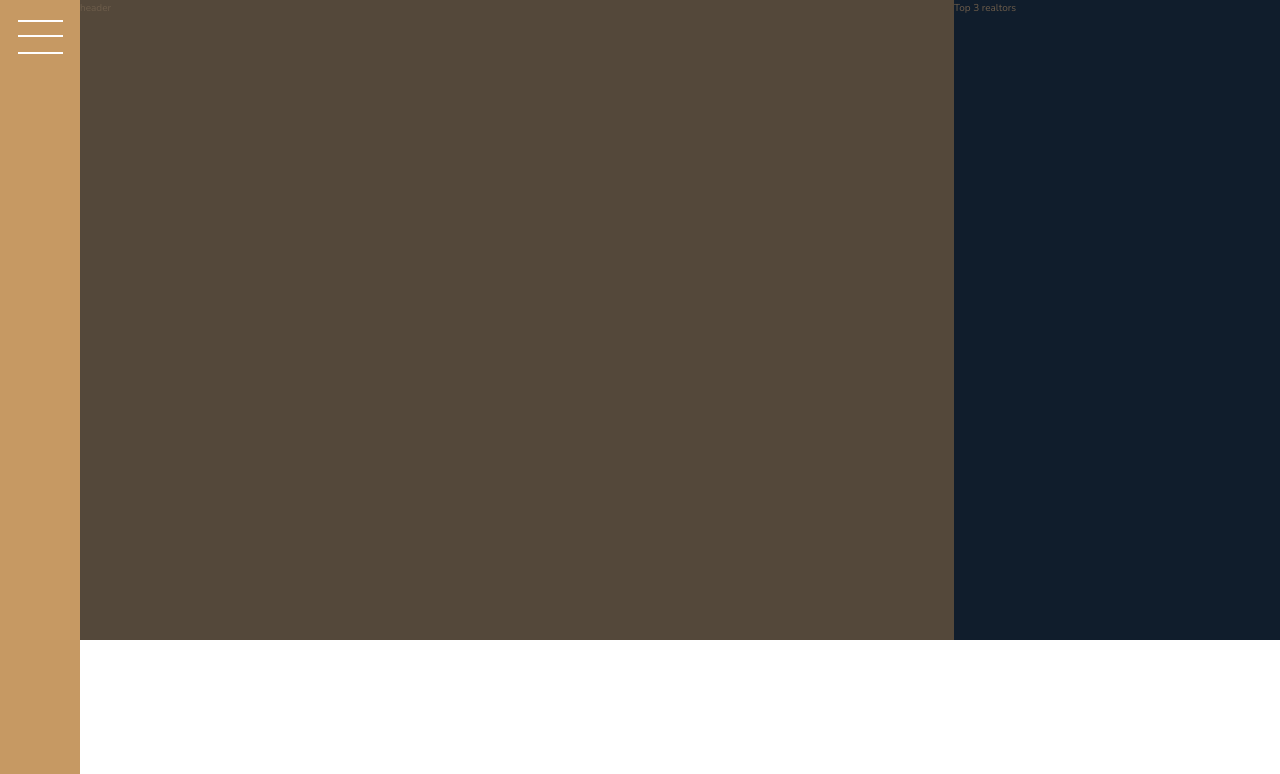
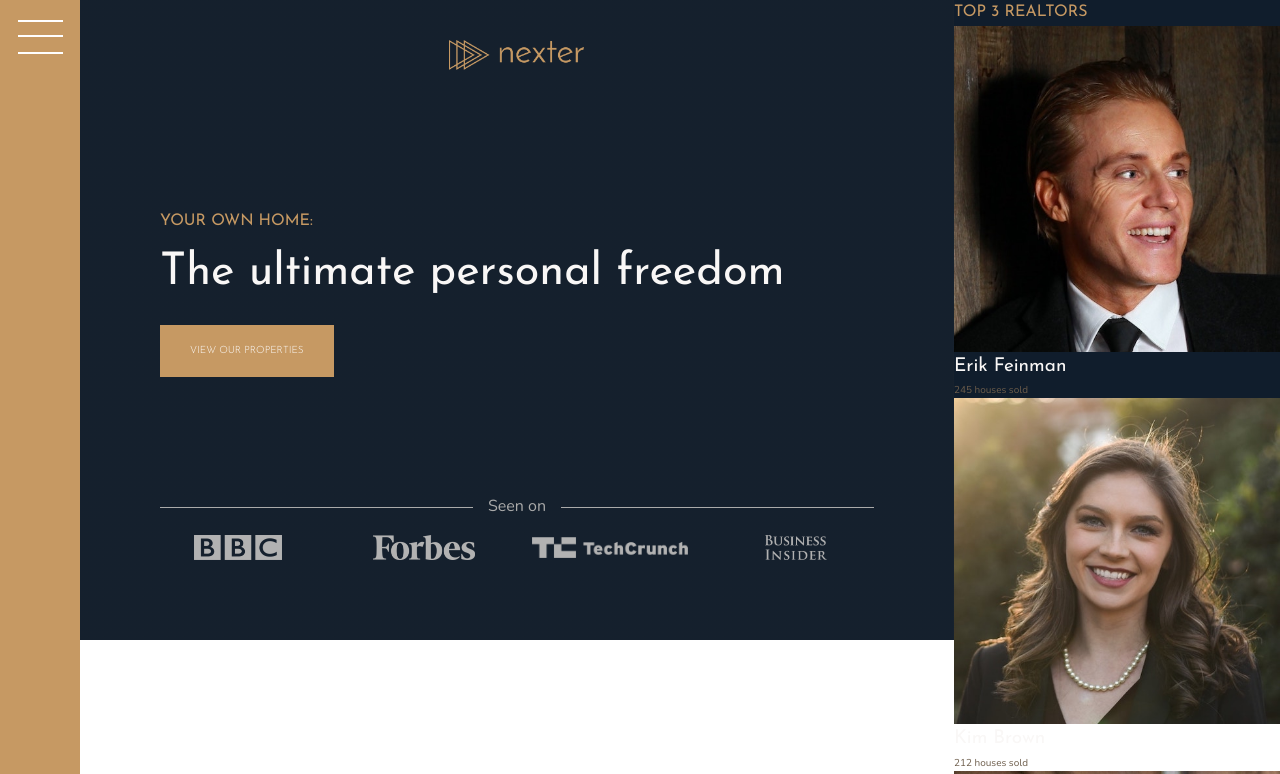
Before and after one commit to DominikKorpusik/nexter, a website built with Vite: page index.html in a window 1280 px wide. Shown: the top 774 px of the page. Built offline with nearby package versions, Linux system fonts and the light colour scheme; files whose address does not match are found by name.

Commit message:
Add header section

```diff
--- a/index.html
+++ b/index.html
@@ -19,9 +19,42 @@
       <button class="nav-btn"></button>
     </div>
 
-    <header class="header">header</header>
+    <header class="header">
+      <img src="img/logo.png" alt="Nexter logo" class="header__logo" />
+      <h3 class="heading-3">Your own home:</h3>
+      <h1 class="heading-1">The ultimate personal freedom</h1>
+      <button class="btn header__btn">View our properties</button>
+      <div class="header__seenon-text">Seen on</div>
+      <div class="header__seenon-logos">
+        <img src="img/logo-bbc.png" alt="Seen on logo 1" />
+        <img src="img/logo-forbes.png" alt="Seen on logo 2" />
+        <img src="img/logo-techcrunch.png" alt="Seen on logo 3" />
+        <img src="img/logo-bi.png" alt="Seen on logo 4" />
+      </div>
+    </header>
 
-    <div class="realtors">Top 3 realtors</div>
+    <div class="realtors">
+      <h3 class="heading-3">Top 3 Realtors</h3>
+      <div class="realtors__list">
+        <img src="img/realtor-1.jpeg" alt="Realtor 1" class="realtors__img" />
+        <div class="realtors__details">
+          <h4 class="heading-4 heading-4--light">Erik Feinman</h4>
+          <p class="realtors__sold">245 houses sold</p>
+        </div>
+
+        <img src="img/realtor-2.jpeg" alt="Realtor 2" class="realtors__img" />
+        <div class="realtors__details">
+          <h4 class="heading-4 heading-4--light">Kim Brown</h4>
+          <p class="realtors__sold">212 houses sold</p>
+        </div>
+
+        <img src="img/realtor-3.jpeg" alt="Realtor 3" class="realtors__img" />
+        <div class="realtors__details">
+          <h4 class="heading-4 heading-4--light">Toby Ramsey</h4>
+          <p class="realtors__sold">198 houses sold</p>
+        </div>
+      </div>
+    </div>
 
     <section class="features">
       <div class="feature">
--- a/sass/_header.scss
+++ b/sass/_header.scss
@@ -1,4 +1,61 @@
 .header {
   background-color: $color-grey-dark-1;
   grid-column: full-start / col-end 6;
+  background-image: linear-gradient(
+      rgba($color-secondary, 0.93),
+      rgba($color-secondary, 0.93)
+    ),
+    url(../img/hero.jpeg);
+  background-size: cover;
+  background-position: center;
+  padding: 8rem;
+  padding-top: 4rem;
+
+  display: grid;
+  grid-template-rows: 1fr min-content minmax(6rem, min-content) 1fr;
+  grid-template-columns: minmax(min-content, max-content);
+  grid-row-gap: 1.5rem;
+  justify-content: center;
+
+  &__logo {
+    height: 3rem;
+    justify-self: center;
+  }
+
+  &__btn {
+    align-self: start;
+    justify-self: start;
+  }
+
+  &__seenon-text {
+    display: grid;
+    grid-template-columns: 1fr max-content 1fr;
+    grid-column-gap: 1.5rem;
+    align-items: center;
+
+    font-size: 1.6rem;
+    color: $color-grey-light-2;
+
+    &::before,
+    &::after {
+      content: "";
+      height: 1px;
+      display: block;
+      background-color: currentColor;
+    }
+  }
+
+  &__seenon-logos {
+    display: grid;
+    grid-template-columns: repeat(4, 1fr);
+    grid-column-gap: 3rem;
+    justify-items: center;
+    align-items: center;
+
+    img {
+      max-height: 2.5rem;
+      max-width: 100%;
+      filter: brightness(70%);
+    }
+  }
 }
--- a/sass/_typography.scss
+++ b/sass/_typography.scss
@@ -5,6 +5,9 @@
 
 .heading-1 {
   @extend %heading;
+  font-size: 4.5rem;
+  color: $color-grey-light-1;
+  line-height: 1;
 }
 
 .heading-2 {
```
Also changed, not shown: css/style.css.
